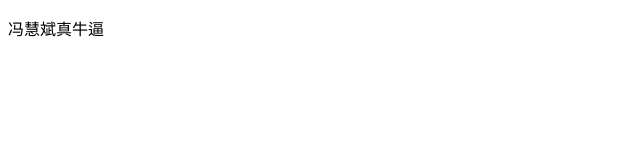
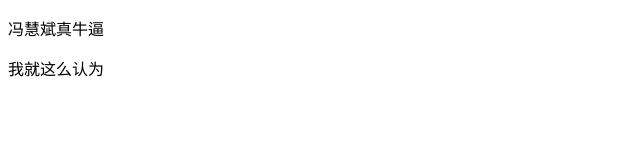
Before and after one commit to Feng-frontEnd/git-dome, a plain HTML site: page index.html in a window 1280 px wide. Shown: the whole page, without its empty margins (0-640 px from the left). Drawn offline with Linux system fonts and the light colour scheme.

Commit message:
程序员B第一次提交

```diff
--- a/index.html
+++ b/index.html
@@ -9,6 +9,7 @@
 
 <body>
     <p>冯慧斌真牛逼</p>
+    <p> 我就这么认为</p>
 </body>
 
 </html>
```
